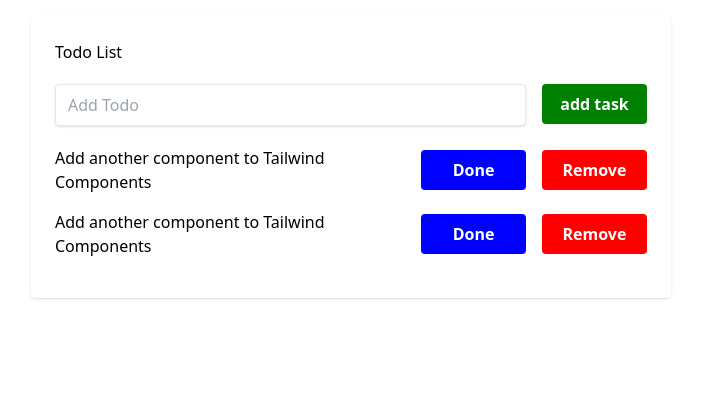
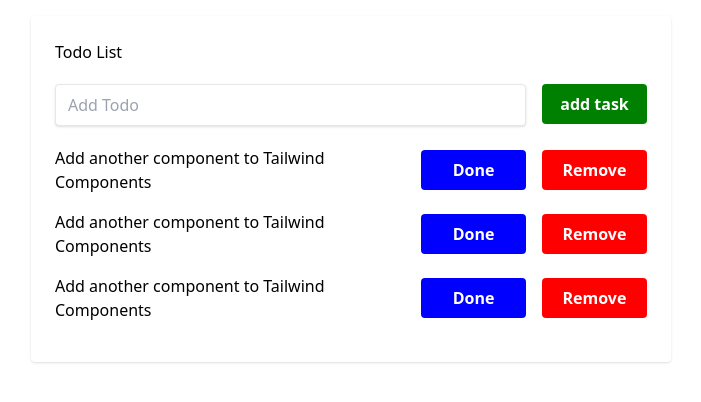
Before and after one commit to HoussamEddineLamzoudi/angular-demo, an Angular app: page / in a window 1280 px wide. Shown: the top 402 px of the page, without its empty margins (289-990 px from the left). Built offline with nearby package versions, Linux system fonts and the light colour scheme.

Commit message:
add task service and use it to get data from file

```diff
--- a/db.json
+++ b/db.json
@@ -1,36 +1,22 @@
 {
-  "pposts": [
+  "tasks": [
     {
       "id": 1,
-      "title": "json-server",
-      "author": "typicode"
+      "text": "Doctors Appointment",
+      "day": "May 5th at 2:30pm",
+      "reminder": true
     },
     {
       "id": 2,
-      "title": "json-server",
-      "author": "typicode"
-    }
-  ],
-  "comments": [
-    {
-      "id": 1,
-      "body": "some comment",
-      "postId": 1
-    }
-  ],
-  "profile": {
-    "name": "typicode"
-  },
-  "tasks":[
-    {
-      "id" : 1,
-      "taskBody" : "ok do it",
-    "staty" : false
+      "text": "Meeting at School",
+      "day": "May 6th at 2:30pm",
+      "reminder": true
     },
     {
-      "id" : 2,
-      "taskBody" : "ok do it",
-    "staty" : false
+      "id": 3,
+      "text": "Food Shopping",
+      "day": "May 7th at 12:30pm",
+      "reminder": false
     }
   ]
 }
--- /dev/null
+++ b/src/app/Task.interface.ts
@@ -0,0 +1,6 @@
+export interface Task {
+  id?: number;
+  text: string;
+  day: string;
+  reminder: boolean;
+}
--- a/src/app/component/tasks/tasks.component.ts
+++ b/src/app/component/tasks/tasks.component.ts
@@ -1,4 +1,8 @@
+import { TestBed } from '@angular/core/testing';
 import { Component } from '@angular/core';
+import { Task } from 'src/app/Task.interface';
+import { TASKS } from 'src/app/tasks';
+import { TaskService } from 'src/app/services/task.service';
 
 @Component({
   selector: 'app-tasks',
@@ -6,8 +10,11 @@ import { Component } from '@angular/core';
   styleUrls: ['./tasks.component.css']
 })
 export class TasksComponent {
-  tasks=[
-    "task1",
-    "task2"
-  ]
+
+  tasks:Task[] = [];
+
+  constructor(private taskService: TaskService){}
+  ngOnInit(): void{
+    this.taskService.getTasks().subscribe((returnTtasks) => (this.tasks=returnTtasks));
+  }
 }
--- /dev/null
+++ b/src/app/services/task.service.ts
@@ -0,0 +1,17 @@
+import { TASKS } from 'src/app/tasks';
+import { Task } from './../Task.interface';
+import { Injectable } from '@angular/core';
+import {Observable, of} from 'rxjs';
+
+@Injectable({
+  providedIn: 'root'
+})
+export class TaskService {
+
+  constructor() { }
+
+  getTasks(): Observable<Task[]> {
+    const returnTtasks = of(TASKS)
+    return returnTtasks;
+  }
+}
--- /dev/null
+++ b/src/app/tasks.ts
@@ -0,0 +1,22 @@
+import { Task } from './Task.interface';
+
+export const TASKS: Task[] = [
+  {
+    id: 1,
+    text: 'Doctors Appointment',
+    day: 'May 5th at 2:30pm',
+    reminder: true,
+  },
+  {
+    id: 2,
+    text: 'Meeting at School',
+    day: 'May 6th at 1:30pm',
+    reminder: true,
+  },
+  {
+    id: 3,
+    text: 'Food Shopping',
+    day: 'May 7th at 12:30pm',
+    reminder: false,
+  },
+];
```
Also changed, not shown: 1 other file (tests, documents, lock files or other folders).
